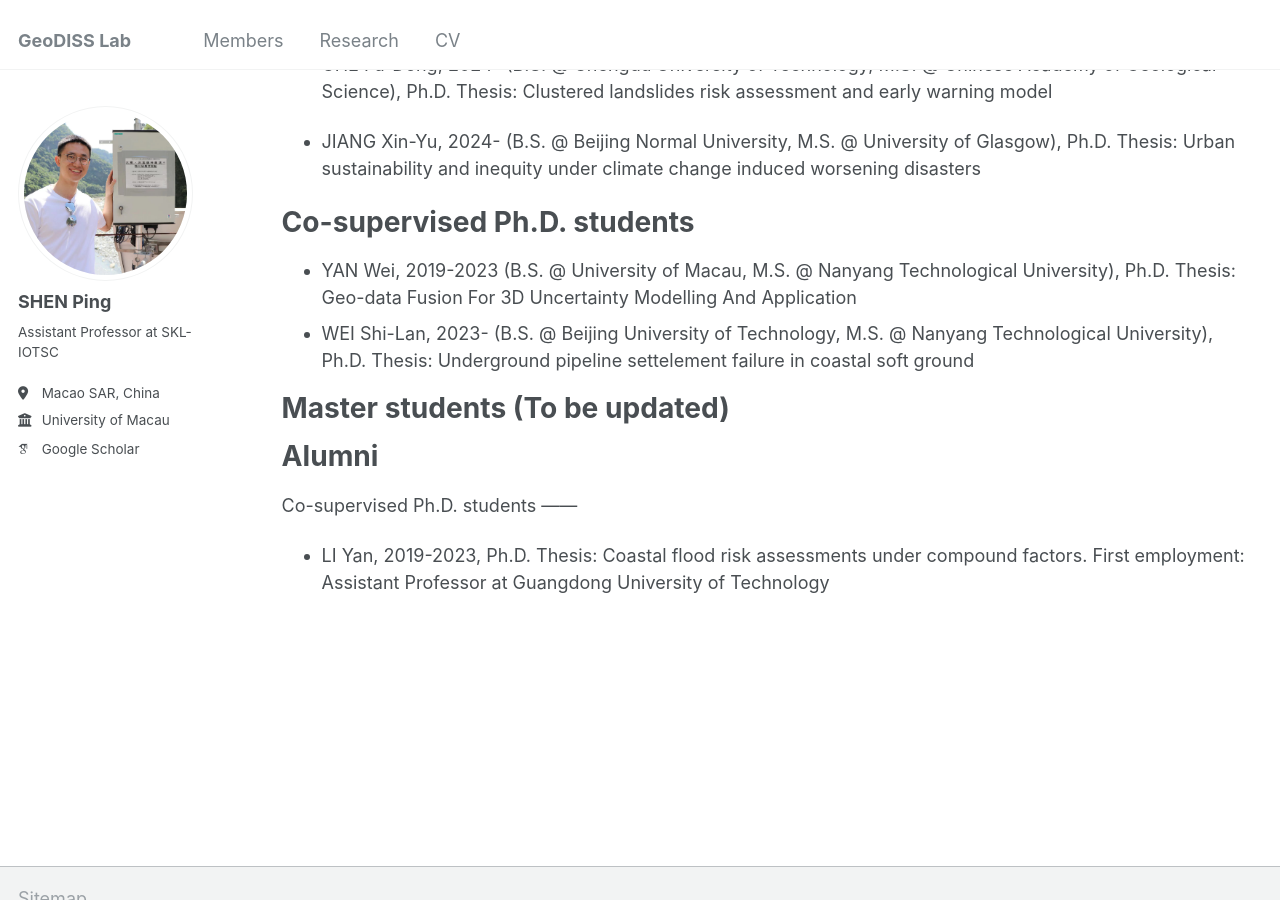
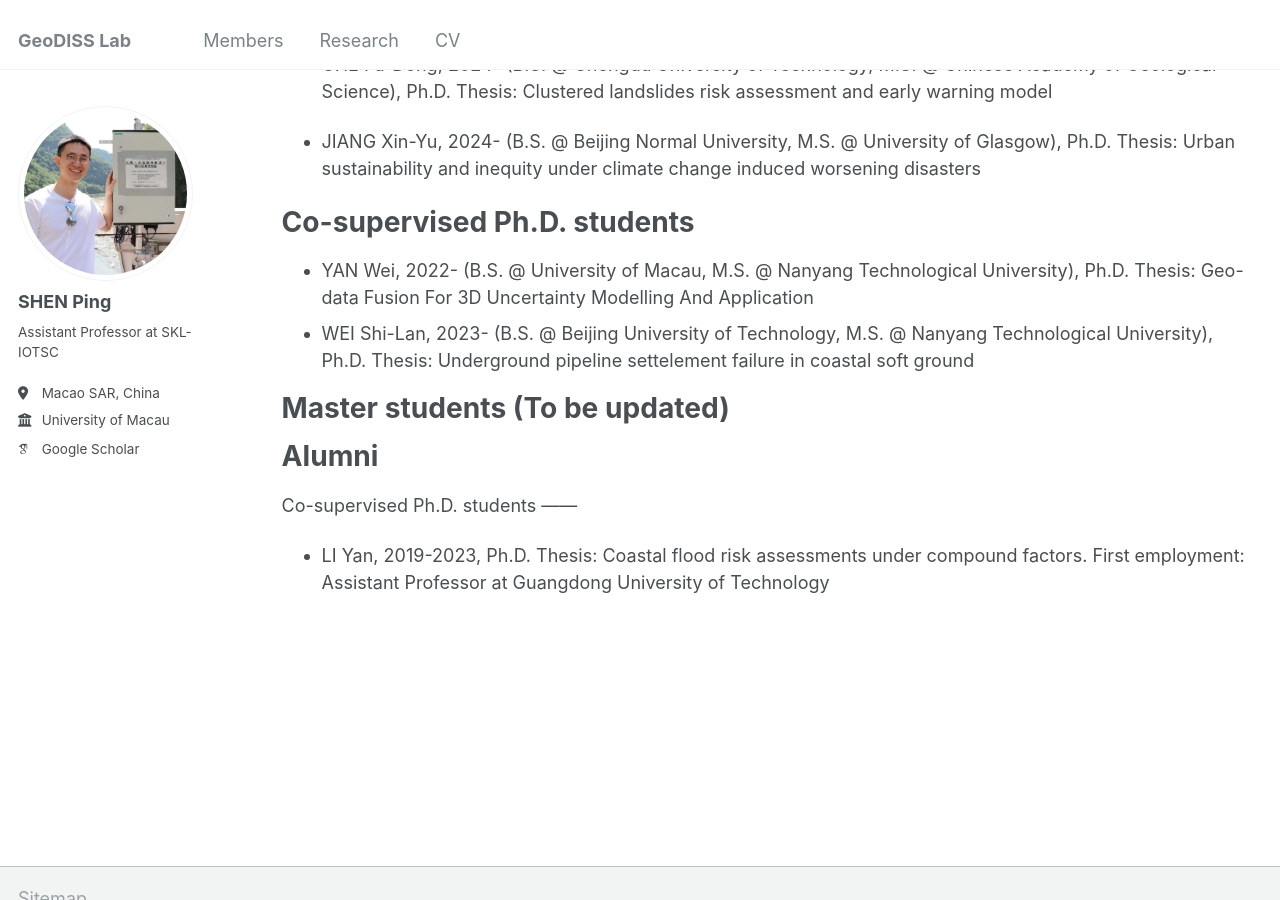
Before and after one commit to Ping-UM/Ping-UM.github.io, a Jekyll site: the page built from _pages/members.md, in a window 1280 px wide and 900 px high, scrolled down 536 px. Built offline with Jekyll 4.4.1, drawn with Linux system fonts in a browser that asks for light colours; some web fonts are replaced.

Commit message:
Update members.md

```diff
--- a/_pages/members.md
+++ b/_pages/members.md
@@ -24,7 +24,7 @@ Ph.D. students
 
 Co-supervised Ph.D. students
 ======
-* YAN Wei, 2019-2023 (B.S. @ University of Macau, M.S. @ Nanyang Technological University), Ph.D. Thesis: Geo-data Fusion For 3D Uncertainty Modelling
+* YAN Wei, 2022- (B.S. @ University of Macau, M.S. @ Nanyang Technological University), Ph.D. Thesis: Geo-data Fusion For 3D Uncertainty Modelling
 And Application
 * WEI Shi-Lan, 2023- (B.S. @ Beijing University of Technology, M.S. @ Nanyang Technological University), Ph.D. Thesis: Underground pipeline settelement failure in coastal soft ground
 
```
